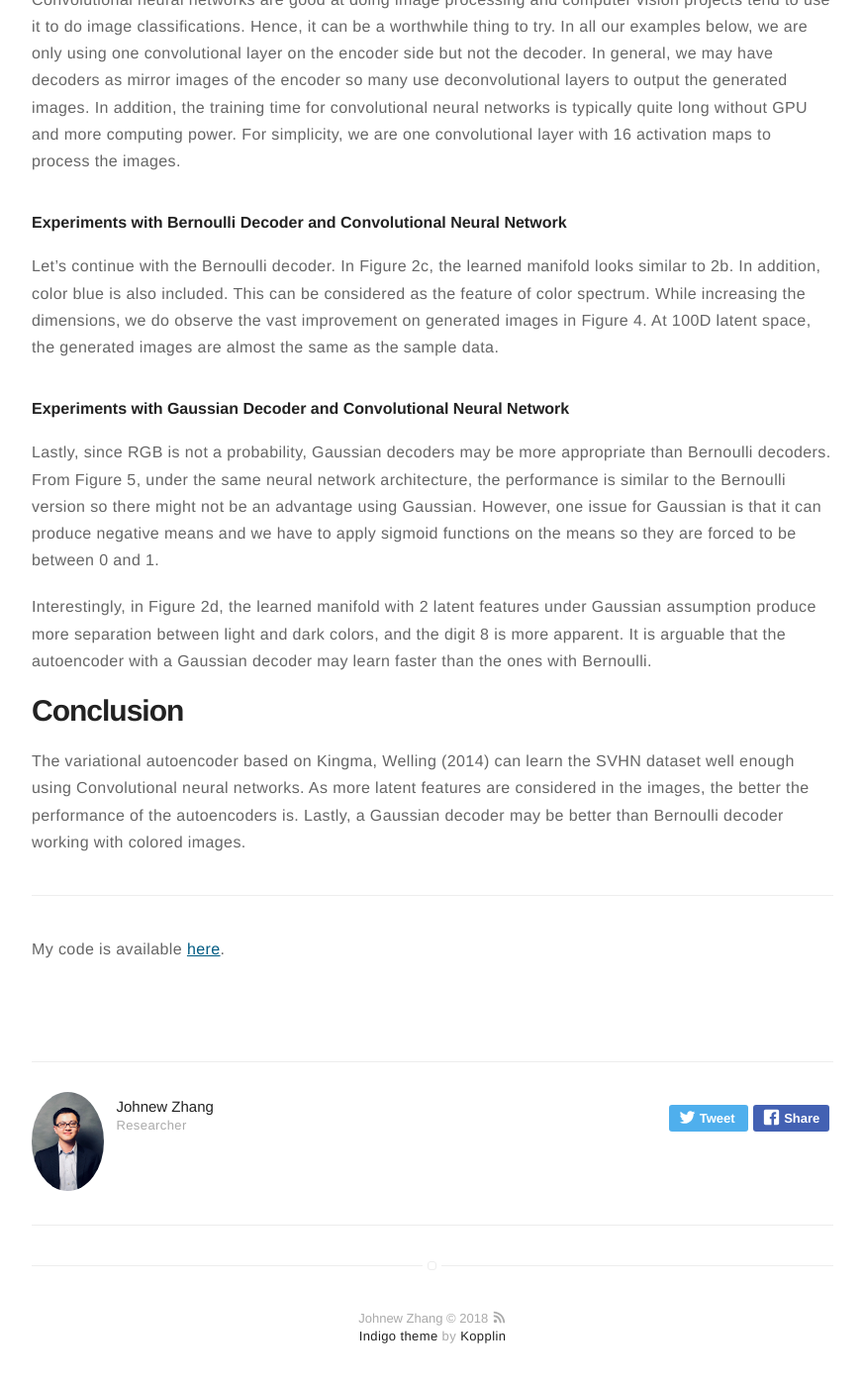
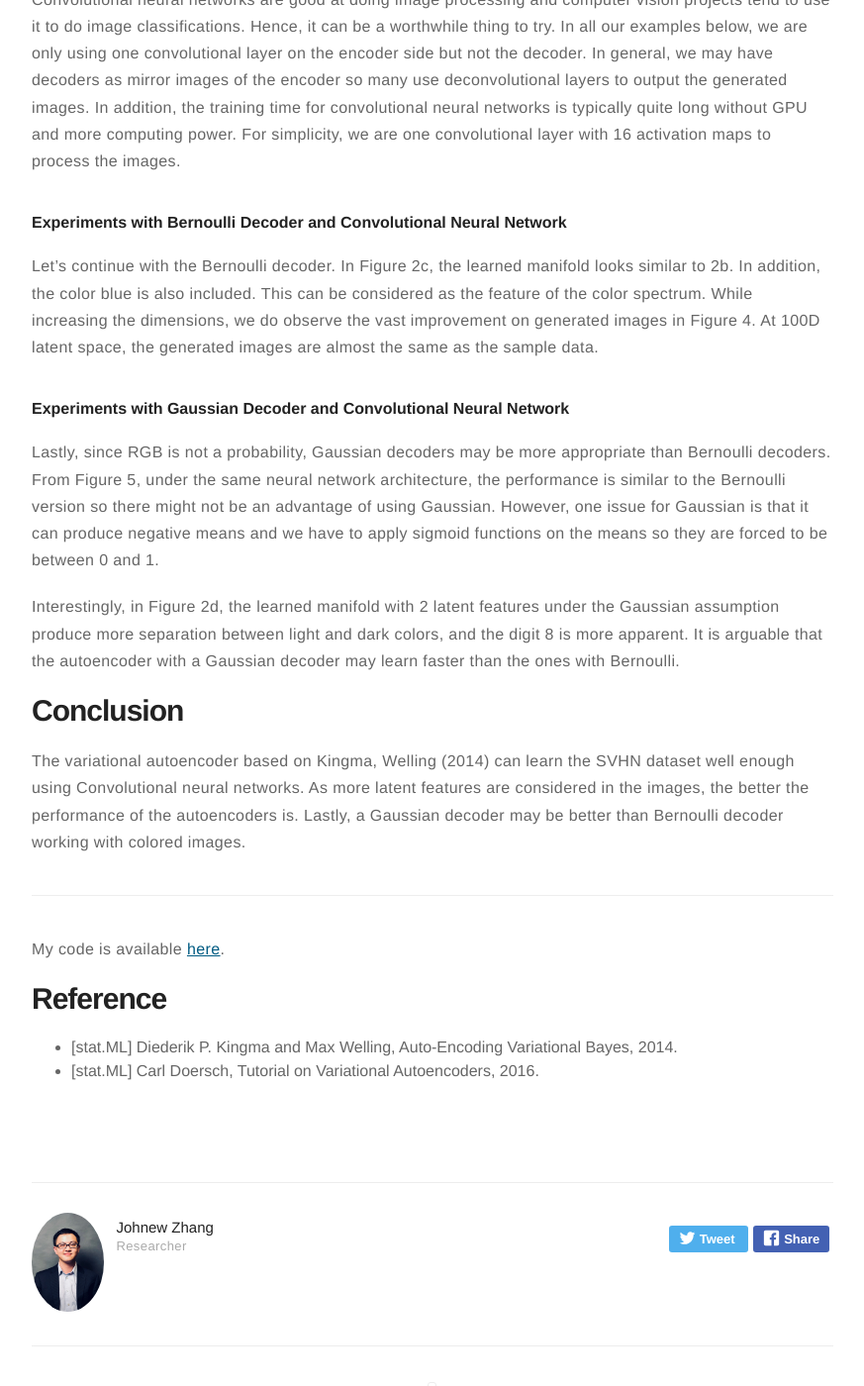
Before and after one commit to WizardKingZ/WizardKingZ.github.io, a Jekyll site: the page built from _posts/2018-09-22-VAE.markdown, in a window 1280 px wide and 1400 px high, scrolled down 5809 px. Shown: the whole window at 99% size, without its empty margins (203-1076 px from the left). Built offline with Jekyll 4.4.1, drawn with Linux system fonts in a browser that asks for light colours; formulas are drawn with MathJax 3; some of the changed text lies outside the part shown.

Commit message:
Update 2018-09-22-VAE.markdown

```diff
--- a/_posts/2018-09-22-VAE.markdown
+++ b/_posts/2018-09-22-VAE.markdown
@@ -59,7 +59,7 @@
 
 $$\frac{1}{2}\left(tr(\Sigma\left(X, \theta)^{-1}\Sigma\right)+(\mu(X, \theta) - \mu)'\Sigma(X, \theta)(\mu(X, \theta) - \mu) - k + \log\left(\frac{\vert\Sigma(X, \theta)\vert}{\vert\Sigma\vert}\right)\right)$$
 
-where $$k$$ is the dimension of number of latent features.
+where $$k$$ is the dimension of the number of latent features.
 
 If we assume the prior distribution of the latent state model is a standard multivariate Gaussian, then the KL divergence is
 
@@ -69,7 +69,7 @@
 
 $$\mathbf{z} = \mu(X, \theta) + \sqrt{tr(\Sigma(X, \theta))}\varepsilon$$
 
-Lastly, the distribution of the decoder can be chosen as either Bernoulli or Gaussian. For Gaussian, we use diagonal matrix for its covariance matrix.
+Lastly, the distribution of the decoder can be chosen as either Bernoulli or Gaussian. For Gaussian, we use a diagonal matrix for its covariance matrix.
 
 ## Empirical Analysis
 
@@ -77,7 +77,7 @@
 
 ### MNIST Data
 
-In the first experiment on the MNIST dataset, we used a simple fully connected neural network for Gaussian encoder and Bernoulli decoder for various dimensionalities of the latent space. In Figure 1, we have an average result from the generative decoder based on the sample data shown in 1a. As the dimension increases in the latent space, we see a significant improvement on the decoder. In the later SVHN model, we will observe similar behavior. In the 2 dimensional space, it appears only 0, 1, 3, 8 and 9 are recognized. In 1c, 6 and 7 get recognized. In 1d and 1e, all digits can be represented by the decoder.
+In the first experiment on the MNIST dataset, we used a simple fully connected neural network for Gaussian encoder and Bernoulli decoder for various dimensionalities of the latent space. In Figure 1, we have an average result from the generative decoder based on the sample data shown in 1a. As the dimension increases in the latent space, we see a significant improvement on the decoder. In the later SVHN model, we will observe a similar behavior. In the 2 dimensional space, it appears only 0, 1, 3, 8 and 9 are recognized. In 1c, 6 and 7 get recognized. In 1d and 1e, all digits can be represented by the decoder.
 
 <p align="center">
 <img src="{{site.base_url}}/assets/images/vae/image2.png">
@@ -91,7 +91,7 @@
 
 ### SVHN Data
 
-It is natural to start from the model used in the MNIST case and then progress towards more complicated architectures. Hence, we will start our experiment from fully connected networks to convolutional network.
+It is natural to start from the model used in the MNIST case and then progress towards more complicated architectures. Hence, we will start our experiment from fully connected networks to a convolutional network.
 
 <p align="center">
 <img src="{{site.base_url}}/assets/images/vae/image4.png">
@@ -115,13 +115,13 @@
 
 #### Experiments with Bernoulli Decoder and Convolutional Neural Network
 
-Let's continue with the Bernoulli decoder. In Figure 2c, the learned manifold looks similar to 2b. In addition, color blue is also included. This can be considered as the feature of color spectrum. While increasing the dimensions, we do observe the vast improvement on generated images in Figure 4. At 100D latent space, the generated images are almost the same as the sample data.
+Let's continue with the Bernoulli decoder. In Figure 2c, the learned manifold looks similar to 2b. In addition, the color blue is also included. This can be considered as the feature of the color spectrum. While increasing the dimensions, we do observe the vast improvement on generated images in Figure 4. At 100D latent space, the generated images are almost the same as the sample data.
 
 #### Experiments with Gaussian Decoder and Convolutional Neural Network
 
-Lastly, since RGB is not a probability, Gaussian decoders may be more appropriate than Bernoulli decoders. From Figure 5, under the same neural network architecture, the performance is similar to the Bernoulli version so there might not be an advantage using Gaussian. However, one issue for Gaussian is that it can produce negative means and we have to apply sigmoid functions on the means so they are forced to be between 0 and 1.
+Lastly, since RGB is not a probability, Gaussian decoders may be more appropriate than Bernoulli decoders. From Figure 5, under the same neural network architecture, the performance is similar to the Bernoulli version so there might not be an advantage of using Gaussian. However, one issue for Gaussian is that it can produce negative means and we have to apply sigmoid functions on the means so they are forced to be between 0 and 1.
 
-Interestingly, in Figure 2d, the learned manifold with 2 latent features under Gaussian assumption produce more separation between light and dark colors, and the digit 8 is more apparent. It is arguable that the autoencoder with a Gaussian decoder may learn faster than the ones with Bernoulli.
+Interestingly, in Figure 2d, the learned manifold with 2 latent features under the Gaussian assumption produce more separation between light and dark colors, and the digit 8 is more apparent. It is arguable that the autoencoder with a Gaussian decoder may learn faster than the ones with Bernoulli.
 
 
 # Conclusion
@@ -131,3 +131,8 @@
 ---
 
 My code is available <a href="https://github.com/WizardKingZ/variational_autoencoder">here</a>.
+
+# Reference
+
+* [stat.ML] Diederik P. Kingma and Max Welling, Auto-Encoding Variational Bayes, 2014.
+* [stat.ML] Carl Doersch, Tutorial on Variational Autoencoders, 2016.
```
Also changed, not shown: other parts of _posts/2018-09-22-VAE.markdown (+2 -2 lines).
